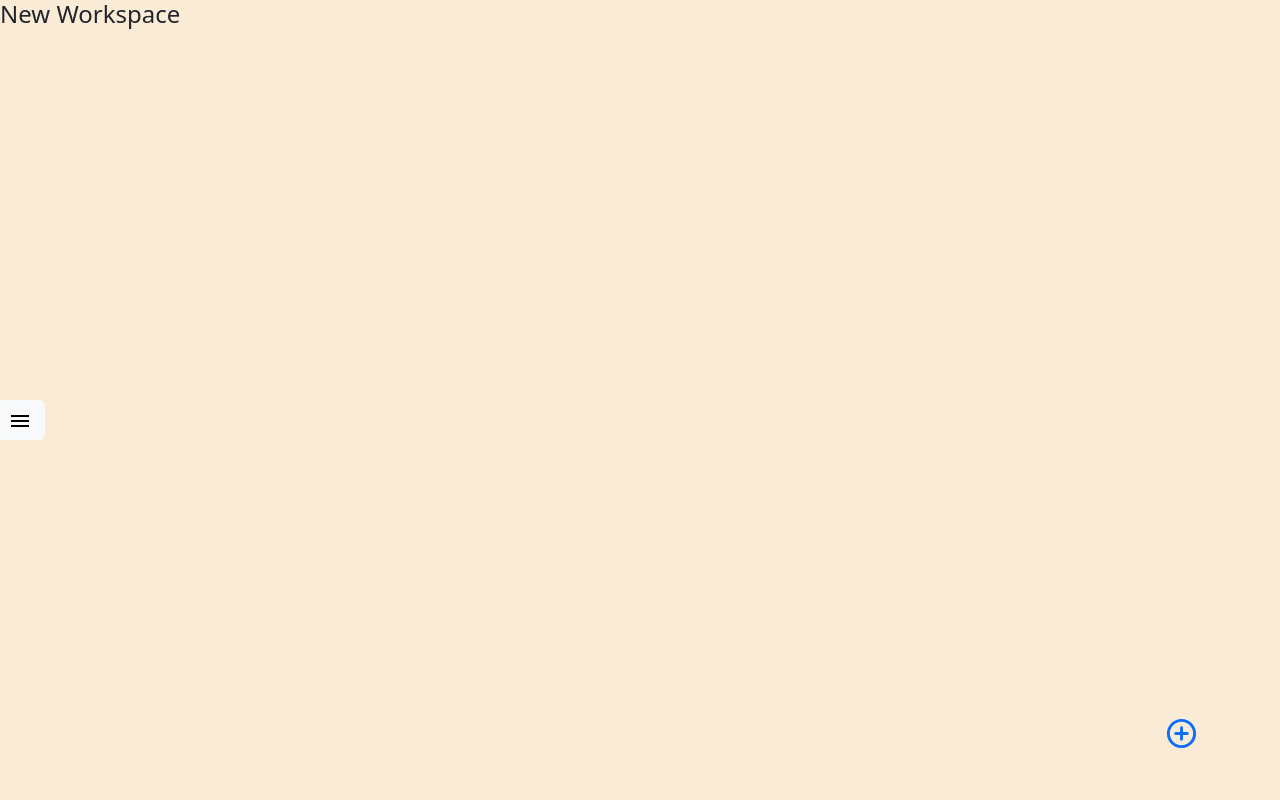
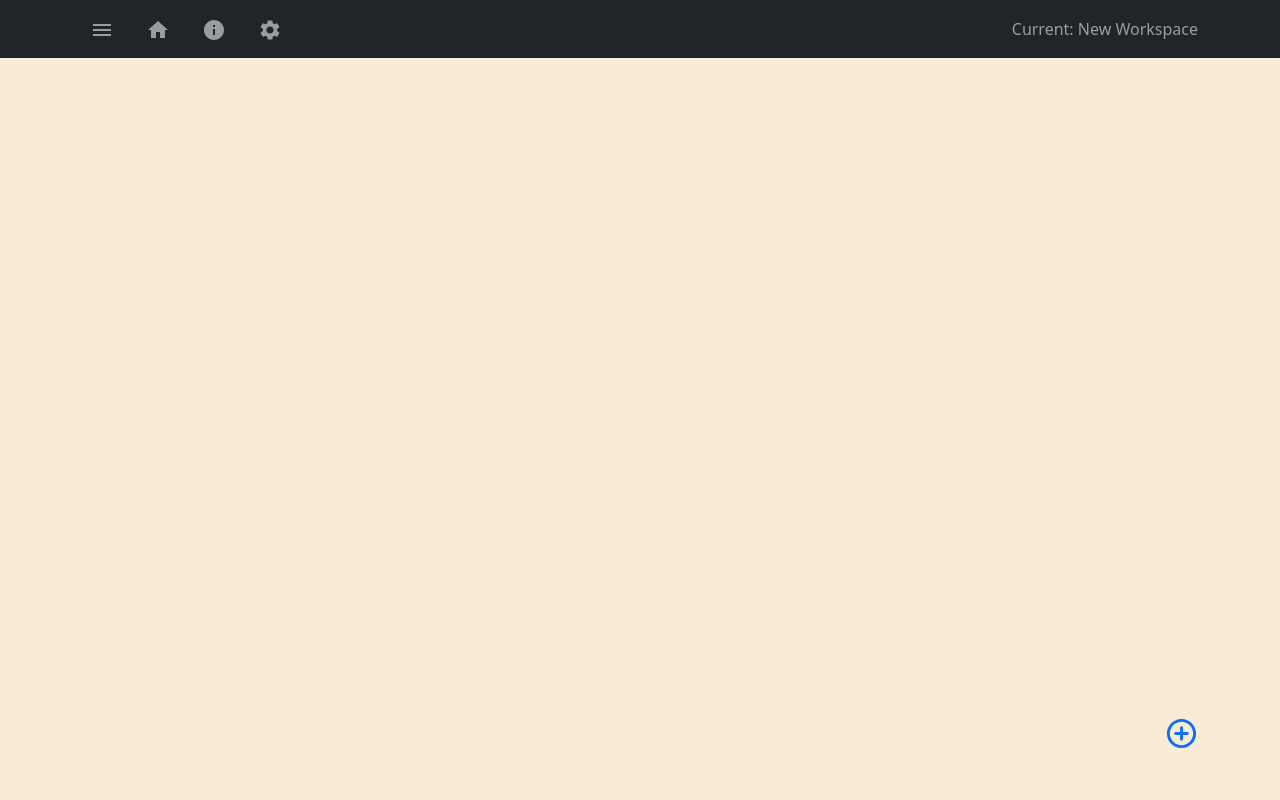
Before and after one commit to 1337-hacks/Project-NOTES, a React (Create React App) app in the folder project-notes-client/: page / in a window 1280 px wide. Shown: the top 800 px of the page. Built offline with nearby package versions, Linux system fonts and the light colour scheme.

Commit message:
FM8 Major design changes

```diff
--- a/project-notes-client/public/styles.css
+++ b/project-notes-client/public/styles.css
@@ -56,14 +56,38 @@ footer p {
 }
 
 .body {
+    position: relative;
     width: 100%;
-    min-height: 1440px;
-    background-color: antiquewhite;
+    height: 1440px;
+    background-color: rgb(250, 235, 215);
+}
+
+.loadingBody {
+    padding: 20%;
+    text-align: center;
 }
 
 .verticalNavbar {
-    position: absolute;
+    position: fixed;
     top: 50%;
     left: -5px;
     z-index: 2;
 }
+
+.workspaceHeader {
+    position: absolute;
+    top: 20px;
+    left: 20px;
+    color: rgb(184, 172, 157);
+}
+
+.dark {
+    background-color: #292929;
+    color: rgb(146, 155, 163);
+}
+
+#dark-form .form-control {
+    background-color: #292929;
+    border-color: #202020;
+    color:rgb(146, 155, 163);
+ }
--- a/project-notes-client/src/components/App.js
+++ b/project-notes-client/src/components/App.js
@@ -16,7 +16,8 @@ function App() {
     noteSet: []
   }]);
 
-  const [currentWorkspace, setCurrentWorkspace] = useState(workspace[0].id);
+  const [currentWS, setCurrentWS] = useState(workspace[0].id);
+  const [currentWSName, setCurrentWSName]  = useState(workspace[0].title);
 
   const [renderWorkspace, setRenderWorkspace] = useState(true);
 
@@ -25,6 +26,11 @@ function App() {
       setRenderWorkspace(true);
     }, 1000);
   }, [renderWorkspace]);
+
+  useEffect(()=> {
+    const WS = workspace.findIndex((obj)=> obj.id === currentWS);
+    setCurrentWSName(workspace[WS].title);
+  }, [currentWS])
 
   function addWorkspace(workspace, event) {
     event.preventDefault();
@@ -57,29 +63,23 @@ function App() {
   function openWorkspace(workspaceId) {
     console.log("Hello world!");
     setRenderWorkspace(false);
-    setCurrentWorkspace(workspaceId);
+    setCurrentWS(workspaceId);
     // setRenderWorkspace(true);
   }
 
   return (
     <div>
-      {/* <Header/> */}
-
-      <VerticalNavbar workspaces={workspace} openWorkspace={openWorkspace} submitWorkspace={addWorkspace}/>
+      <Header currentWorkspace={currentWSName} workspaces={workspace} openWorkspace={openWorkspace} submitWorkspace={addWorkspace}/>
 
       {renderWorkspace ?
         <Workspace
-          currentWorkspace={workspace.find((obj)=> obj.id === currentWorkspace)}
+          currentWorkspace={workspace.find((obj)=> obj.id === currentWS)}
           updateWorkspace={updateWorkspace}
-          id={workspace.find((obj)=> obj.id === currentWorkspace)}
+          id={workspace.find((obj)=> obj.id === currentWS)}
         />
         :
-        <div style={{
-          display: 'flex',
-          alignItems: 'center',
-          justifyContent: 'center',
-        }}>
-          <Spinner animation="border" role="status">
+        <div className="body loadingBody">
+          <Spinner animation="border" role="status" className="loadingSpinner">
             <span className="visually-hidden">Loading...</span>
           </Spinner>
         </div>
@@ -90,7 +90,7 @@ function App() {
       </form>
 
       <Button onClick={() => console.log(workspace)}>View Workspaces</Button>
-      <Button onClick={() => console.log(currentWorkspace)}>View current workspace</Button>
+      <Button onClick={() => console.log(currentWS)}>View current workspace</Button>
       <Button onClick={() => setRenderWorkspace(true)}>Render workspace</Button>
 
       <Footer/>
--- a/project-notes-client/src/components/Header.js
+++ b/project-notes-client/src/components/Header.js
@@ -1,23 +1,97 @@
-import React from 'react';
+import React, { useState } from 'react';
 import Container from 'react-bootstrap/Container';
 import Nav from 'react-bootstrap/Nav';
 import Navbar from 'react-bootstrap/Navbar';
-import NavDropdown from 'react-bootstrap/NavDropdown';
+import Button from 'react-bootstrap/Button';
+import Offcanvas from 'react-bootstrap/Offcanvas';
+import ListGroup from 'react-bootstrap/ListGroup';
+import Stack from 'react-bootstrap/Stack';
+import CreateWorkspace from './CreateWorkspace';
+import Modal from 'react-bootstrap/Modal';
+import HomeIcon from '@mui/icons-material/Home';
+import InfoIcon from '@mui/icons-material/Info';
+import MenuIcon from '@mui/icons-material/Menu';
+import SettingsIcon from '@mui/icons-material/Settings';
 
-function Header() {
+function Header(props) {
+
+  const [showBar, setShowBar] = useState(false);
+  function handleCloseBar() {setShowBar(false)};
+  function handleShowBar() {setShowBar(true)};
+
+  const [showAbout, setShowAbout] = useState(false);
+  function handleCloseAbout() {setShowAbout(false)};
+  function handleShowAbout() {setShowAbout(true)};
+
+  function openWorkspaceFunc(id) {
+    handleCloseBar();
+    props.openWorkspace(id);
+  }
+
   return (
-    <Navbar bg="dark" variant="dark" expand="lg">
+    <>
+      <Navbar bg="dark" variant="dark" expand="lg" sticky="top">
         <Container>
-        <Navbar.Brand href="#home">Project: NOTES</Navbar.Brand>
           <Navbar.Toggle aria-controls="basic-navbar-nav" />
           <Navbar.Collapse id="basic-navbar-nav">
             <Nav className="me-auto">
-            <Nav.Link href="#home">Link 1</Nav.Link>
-            <Nav.Link href="#link">Link 2</Nav.Link>
+              <Stack direction="horizontal" gap={3}>
+                <Nav.Link onClick={() => handleShowBar()}><MenuIcon/></Nav.Link>
+                <Nav.Link onClick={()=> handleShowAbout()}><HomeIcon/></Nav.Link>
+                <Nav.Link onClick={()=> handleShowAbout()}><InfoIcon/></Nav.Link>
+                <Nav.Link onClick={()=> handleShowAbout()}><SettingsIcon/></Nav.Link>
+              </Stack>
             </Nav>
+            <Navbar.Text>Current: {props.currentWorkspace}</Navbar.Text>
           </Navbar.Collapse>
         </Container>
       </Navbar>
+
+      {/* BURGER STACK OFFCANVAS */}
+      <Offcanvas show={showBar} onHide={() => handleCloseBar()} scroll={true} backdrop={true}>
+        <Offcanvas.Header closeButton className="dark">
+          <Offcanvas.Title>Project:NOTES</Offcanvas.Title>
+        </Offcanvas.Header>
+        <Offcanvas.Body className="dark">
+
+          <Stack gap={3}>
+            <CreateWorkspace submitWorkspace={props.submitWorkspace}/>
+
+            <Offcanvas.Title>My Workspaces</Offcanvas.Title>
+            <ListGroup>
+              {props.workspaces.map((workspaces, index) => (
+                  <ListGroup.Item action onClick={() => openWorkspaceFunc(workspaces.id)} key={workspaces.id} variant="dark">{workspaces.title}</ListGroup.Item>
+              ))}
+
+            </ListGroup>
+          </Stack>
+
+        </Offcanvas.Body>
+      </Offcanvas>
+
+      {/* ABOUT MODAL */}
+      <Modal
+        show={showAbout}
+        onHide={handleCloseAbout}
+        size="lg"
+        aria-labelledby="contained-modal-title-vcenter"
+        centered
+      >
+        <Modal.Body className="dark">
+          <h4>About Project:NOTES</h4>
+          <p>
+            This is my very first personal project, Project:NOTES! This is a simple
+            notetaking app that can be used in any application. Notes can be dragged
+            around, and new workspaces can be created to create multiple groups of
+            notes. To add a new workspace, navigate to the menu stack seen on the
+            navbar.
+          </p>
+          <Button variant="danger" onClick={handleCloseAbout}>Close</Button>
+        </Modal.Body>
+      </Modal>
+
+    </>
+
   );
 }
 
--- a/project-notes-client/src/components/Note.js
+++ b/project-notes-client/src/components/Note.js
@@ -1,6 +1,6 @@
 import Card from 'react-bootstrap/Card';
 import EditIcon from '@mui/icons-material/Edit';
-import React, {useState} from "react";
+import React, { useState } from "react";
 import DeleteRoundedIcon from '@mui/icons-material/DeleteRounded';
 import ListGroup from 'react-bootstrap/ListGroup';
 import Button from 'react-bootstrap/Button';
@@ -8,10 +8,10 @@ import Draggable from "react-draggable";
 
 function Note(props) {
 
-  const [hover, setHover] = React.useState(false);
+  const [hover, setHover] = useState(false);
 
   return (
-    <Draggable defaultPosition={{x: 10, y: 10}} bounds='parent'>
+    <Draggable defaultPosition={{x: 10, y: 10}} bounds="parent">
       <Card style={{ width: '18rem' }} className="note" onMouseOver={() =>setHover(true)} onMouseLeave={() =>setHover(false)}>
         <Card.Body>
           <Card.Title>{props.heading}</Card.Title>
--- a/project-notes-client/src/components/VerticalNavbar.js
+++ b/project-notes-client/src/components/VerticalNavbar.js
@@ -21,25 +21,29 @@ function VerticalNavbar(props) {
 
     return (
       <>
-        <Draggable axis="y" bounds={"parent"}>
+        {/* <Draggable axis="y" bounds={"parent"}> */}
+        <div className="verticalNavbar">
           <Button variant="light" onClick={() => handleShowBar()} className="me-2 verticalNavbar">
             <MenuIcon/>
           </Button>
-        </Draggable>
+        </div>
+        {/* </Draggable> */}
 
         <Offcanvas show={showBar} onHide={() => handleCloseBar()} scroll={true} backdrop={true}>
-          <Offcanvas.Header closeButton>
+          <Offcanvas.Header closeButton className="dark">
             <Offcanvas.Title>Project:NOTES</Offcanvas.Title>
           </Offcanvas.Header>
-          <Offcanvas.Body>
+          <Offcanvas.Body className="dark">
 
             <Stack gap={3}>
               <CreateWorkspace submitWorkspace={props.submitWorkspace}/>
+
+              <Offcanvas.Title>My Workspaces</Offcanvas.Title>
               <ListGroup>
-                <ListGroup.Item>My Workspaces</ListGroup.Item>
+                {/* <ListGroup.Item variant="primary">My Workspaces</ListGroup.Item> */}
 
                 {props.workspaces.map((workspaces, index) => (
-                    <ListGroup.Item action onClick={() => openWorkspaceFunc(workspaces.id)} key={workspaces.id}>{workspaces.title}</ListGroup.Item>
+                    <ListGroup.Item action onClick={() => openWorkspaceFunc(workspaces.id)} key={workspaces.id} variant="dark">{workspaces.title}</ListGroup.Item>
                 ))}
 
               </ListGroup>
--- a/project-notes-client/src/components/Workspace.js
+++ b/project-notes-client/src/components/Workspace.js
@@ -34,7 +34,6 @@ function Workspace(props) {
     return (
         <>
             <div className="body">
-                <h4>{currentWorkspace.title}</h4>
                 {currentWorkspace.noteSet.map((note, index) => (
                     <Note
                         key={index}
```
Also changed, not shown: project-notes-client/src/components/CreateNote.js (+10 -7 lines), project-notes-client/src/components/CreateWorkspace.js (+10 -9 lines). Lines whose indentation alone changed are shown as unchanged.
